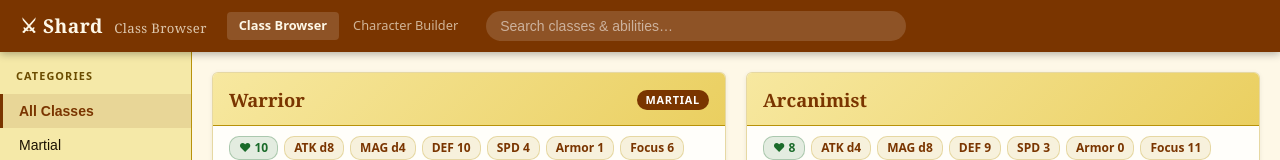
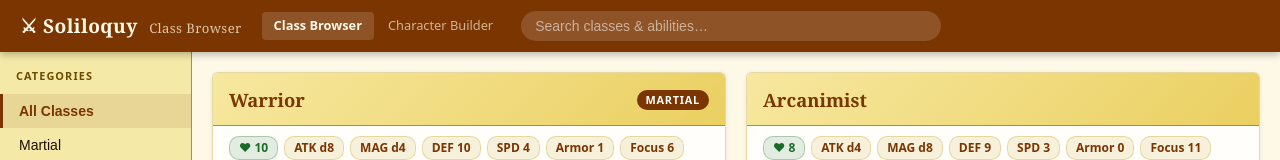
Before and after one commit to osiris-jones/soliloquy, a plain HTML site: page class-browser/index.html in a window 1280 px wide. Shown: the top 160 px of the page. Drawn offline with nearby package versions, Linux system fonts and the light colour scheme.

Commit message:
Update index.html

```diff
--- a/class-browser/index.html
+++ b/class-browser/index.html
@@ -3,14 +3,14 @@
 <head>
   <meta charset="UTF-8">
   <meta name="viewport" content="width=device-width, initial-scale=1.0">
-  <title>Shard — Class Browser</title>
+  <title>Soliloquy — Class Browser</title>
   <link rel="stylesheet" href="style.css">
 </head>
 <body>
   <div id="app">
 
     <header id="top-bar">
-      <div class="brand">&#9876; Shard <span class="brand-sub">Class Browser</span></div>
+      <div class="brand">&#9876; Soliloquy <span class="brand-sub">Class Browser</span></div>
       <nav class="top-bar-nav">
         <a class="top-bar-link active" href="#">Class Browser</a>
         <a class="top-bar-link" href="../character-builder/">Character Builder</a>
```
